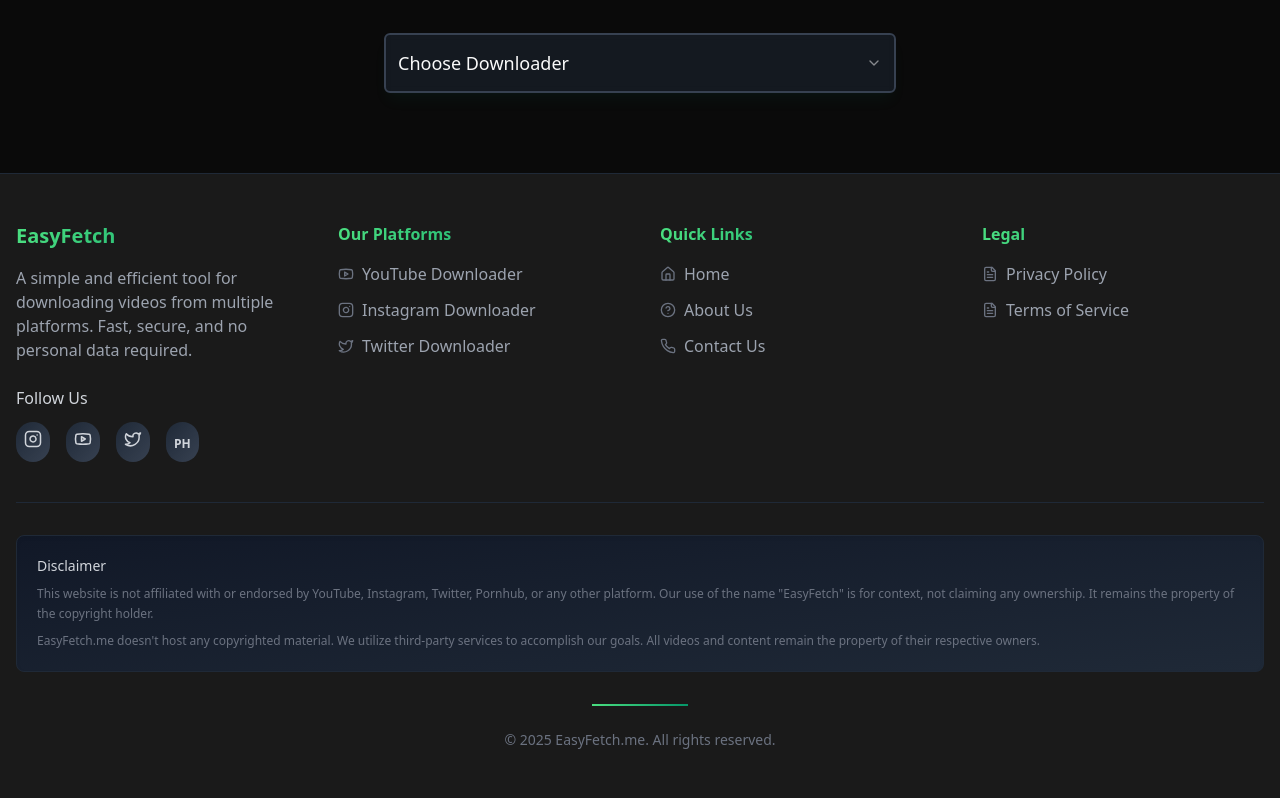
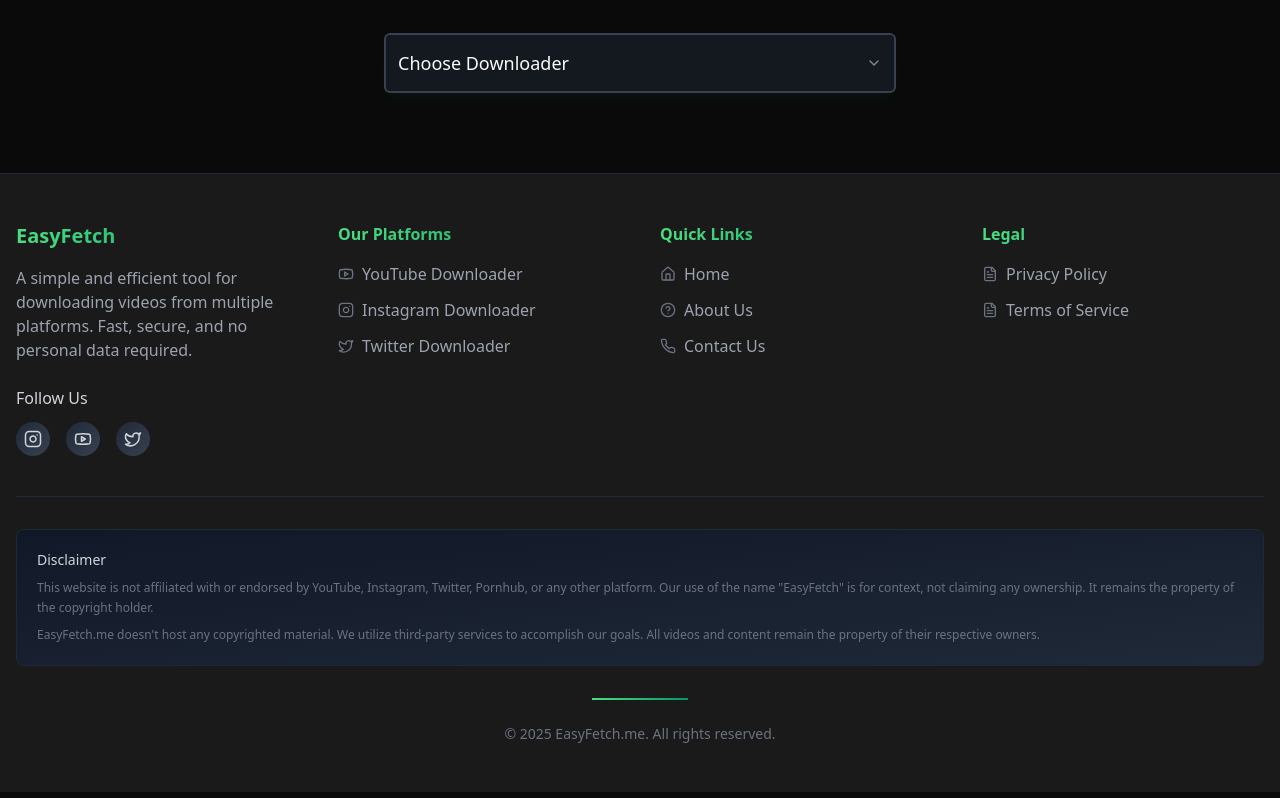
Before and after one commit to Balram-Parmar/EasyFetch, a Next.js app: page / in a window 1280 px wide. Shown: the part 2655-3453 px from the top of the page. Built offline with nearby package versions, Linux system fonts and the light colour scheme.

Commit message:
removed unused import in Footer component

```diff
--- a/app/components/Footer.tsx
+++ b/app/components/Footer.tsx
@@ -50,12 +50,6 @@ const Footer = () => {
                   className="p-2 rounded-full bg-gradient-to-br from-gray-800 to-gray-700 hover:from-green-600 hover:to-emerald-700 text-gray-300 hover:text-white transition-all duration-300"
                 >
                   <Twitter size={18} />
-                </Link>
-                <Link
-                  href="/pornhub"
-                  className="p-2 rounded-full bg-gradient-to-br from-gray-800 to-gray-700 hover:from-green-600 hover:to-emerald-700 text-gray-300 hover:text-white transition-all duration-300"
-                >
-                  <span className="text-xs font-bold">PH</span>
                 </Link>
               </div>
             </div>
```
